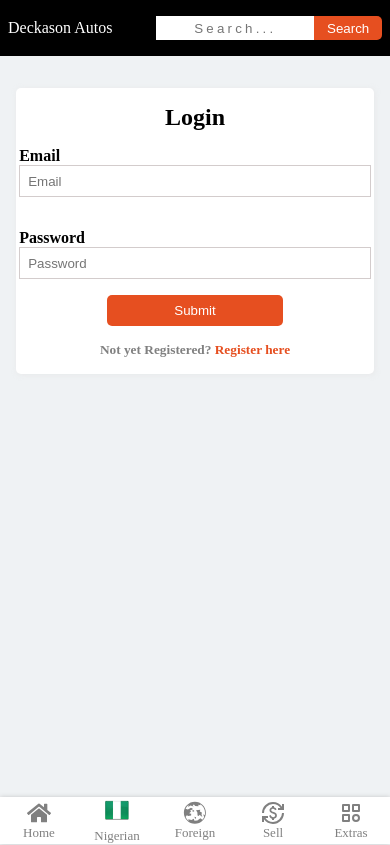
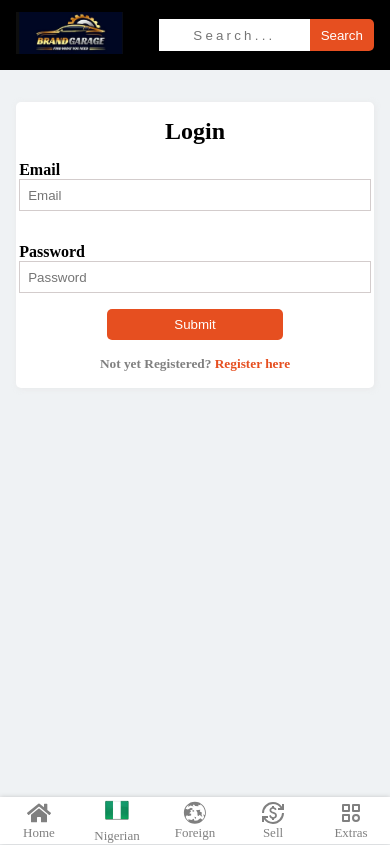
Before and after one commit to Deckason/Deckason-Autos, a Next.js app: page /auth in a window 390 px wide. Shown: the top 845 px of the page. Built offline with nearby package versions, Linux system fonts and the light colour scheme.

Commit message:
[fix] Optimised The navbar UI and added a temporary logo to the nav

```diff
--- a/app/[productId]/productDetails/ProductDetails.module.css
+++ b/app/[productId]/productDetails/ProductDetails.module.css
@@ -2,6 +2,7 @@
     background: var(--white);
     border-radius: 5px;
     padding: 1rem;
+    width: 100%;
 }
 
 .details_wrapper h2{
--- a/app/[productId]/productKeyFeatures/ProductKeyFeatures.jsx
+++ b/app/[productId]/productKeyFeatures/ProductKeyFeatures.jsx
@@ -15,8 +15,8 @@ const ProductKeyFeatures = ({product}) => {
                 {product.transmission && <h5>{product.transmission}</h5>}
             </div>
             <div className={styles.contact_for_product}>
-                <span>Phone <FaPhoneSquare /></span>
-                <span>WhatsApp <FaWhatsappSquare /></span>
+                <button className={`btn`}>Phone <FaPhoneSquare /></button>
+                <button className={`btn`}>WhatsApp <FaWhatsappSquare /></button>
             </div>
         </div>
     );
--- a/app/components/nav/nav.jsx
+++ b/app/components/nav/nav.jsx
@@ -2,10 +2,12 @@
 import { signOut } from "firebase/auth";
 import styles from "./nav.module.css"
 import Link from "next/link";
+import logo from "../../../public/media/car logos/logo.jpg"
 import { useState } from "react";
 import { GiHamburgerMenu } from "react-icons/gi";
 import { MdClose } from "react-icons/md";
 import { authentication } from "@/app/utils/firebaseConfiguration";
+import Image from "next/image";
 
 const Nav = () => {
 
@@ -13,7 +15,7 @@ const Nav = () => {
         <>
             <header className={styles.header}>
                 <div className={styles.header_logo}>
-                    <Link href={"/"}>Deckason Autos</Link>
+                    <Link href={"/"}><Image src={logo} width={300} height={100}/></Link>
                 </div>
                 <ul
                     className={`${styles.header_ul}`}>
@@ -21,7 +23,6 @@ const Nav = () => {
                     <li><Link href={"/nigerian"}>Nigerian Used</Link></li>
                     <li><Link href={"/foreign"}>Foreign Used</Link></li>
                     <li><Link href={"/about"}>About Us</Link></li>
-                    <button className={`btn`} onClick={()=>{signOut(authentication)}}>Logout</button>
                 </ul>
                 <div className={styles.header_search}>
                     <div className={styles.search_wrapper}>
--- a/app/components/nav/nav.module.css
+++ b/app/components/nav/nav.module.css
@@ -1,89 +1,99 @@
 .header{
     z-index: 99;
     width: 100%;
-    height: 10vh;
+    height: 70px;
+    padding: 0 1rem;
     display: flex;
     background: var(--black);
+    justify-content: space-between;
+
 }
 
 .header a{
     color: #fff;
 }
 
-.header .header_logo{
-    width: 20%;
+.header_logo{
+    width: 15%;
     display: flex;
     justify-content: center;
     align-items: center;
+    height: 100%;
 }
 
-.header .header_ul{
+.header_logo img{
+    background: transparent;
+    object-fit: scale-down;
+}
+
+.header_ul{
     width: 50%;
     display: flex;
     justify-content: space-around;
     align-items: center;
 }
 
-.header .header_search{
-    width: 30%;
+.header_search{
+    width: 25%;
     display: flex;
     justify-content: center;
     align-items: center;
 }
 
-.header_search .search_wrapper{
-    height: 1.5rem;
-    width: 80%;
+
+.search_wrapper{
+    height: 2rem;
+    width: 100%;
+    display: flex;
+    justify-content: center;
+    align-items: center;
 }
 
-.header_search input,
-.header_search button{
+.search_wrapper input,
+.search_wrapper button{
     height: 100%;
     border: none;
     outline: none;
     text-align: center;
 }
 
-.header_search input{
+.search_wrapper input{
     width: 70%;
+    height: 100%;
 
 }
 
-.header_search input::placeholder{
+.search_wrapper input::placeholder{
     text-align: center;
     letter-spacing: .2rem;
 }
 
-.header_search button{
+.search_wrapper button{
     border-top-right-radius: 5px;
     border-bottom-right-radius: 5px;
     width: 30%;
+    height: 100%;
 }
 
 
 /* ///////////////// MEDIA 768PX //////////// */
-@media screen and (max-width: 768px) {
-    .header{
-        height: auto;
-        justify-content: space-between;
-        padding: 1rem .5rem;
+ @media screen and (max-width: 768px) {
+
+    .header_logo{
+        width: 30%;
     }
 
-    .header .header_logo{
-        width: auto;
-    }
-
-    .header .header_ul{
+    .header_ul{
         display: none;
     }
 
-    .header .header_search{
-        width: auto;
-        justify-content: flex-end;
+    .header_search{
+        width: 60%;
     }
+}
 
-    .header_search .search_wrapper{
-        width: auto;
+@media screen and (max-width: 320px) {
+    .header{
+        padding: 0 .5rem;
     }
-
 }
--- a/app/globals.css
+++ b/app/globals.css
@@ -165,6 +165,9 @@ img{
 
 @media screen and (max-width: 768px) {
 
+  .btn{
+    padding: .5rem 0;
+  }
 
   .aside_container{
     display: none;
```
Also changed, not shown: app/[productId]/productKeyFeatures/ProductKeyFeatures.module.css (+5 -9 lines), app/components/products/products.module.css (+7 -4 lines), public/media/car logos/logo.jpg (added).
